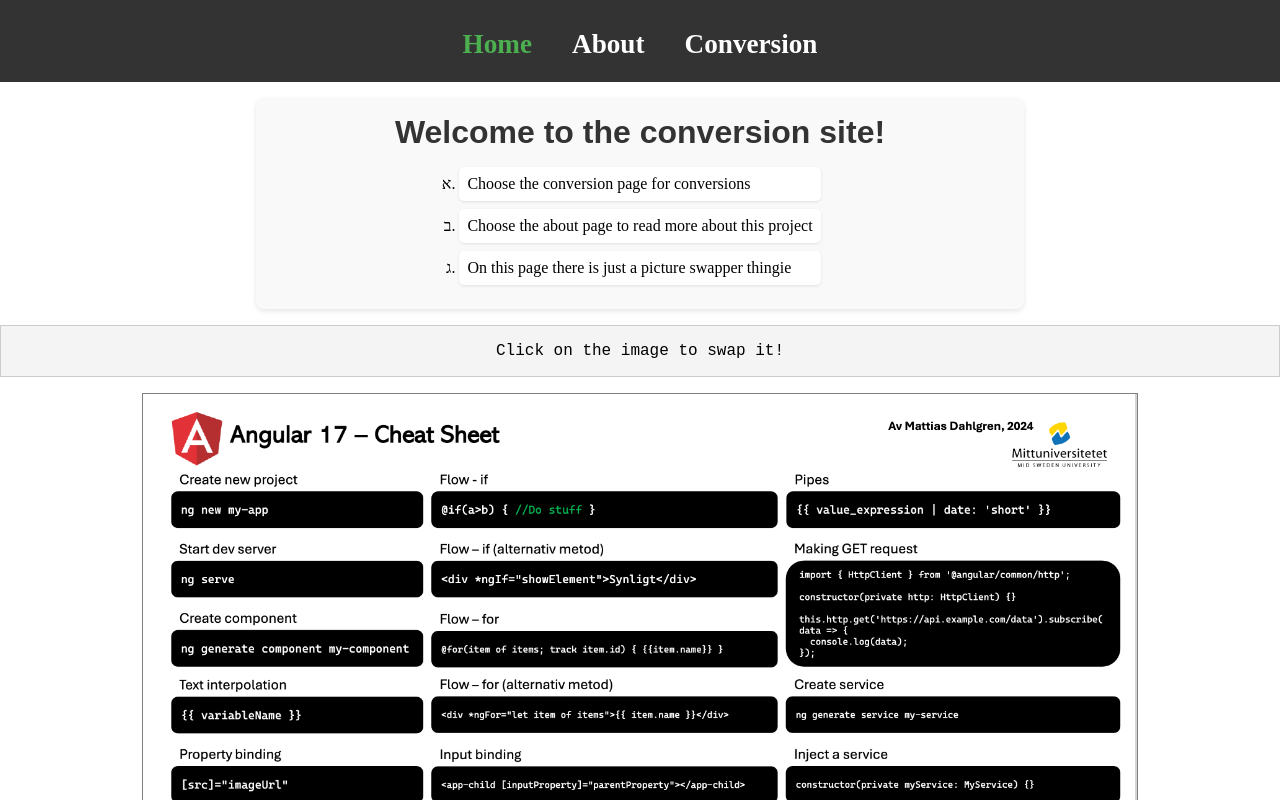
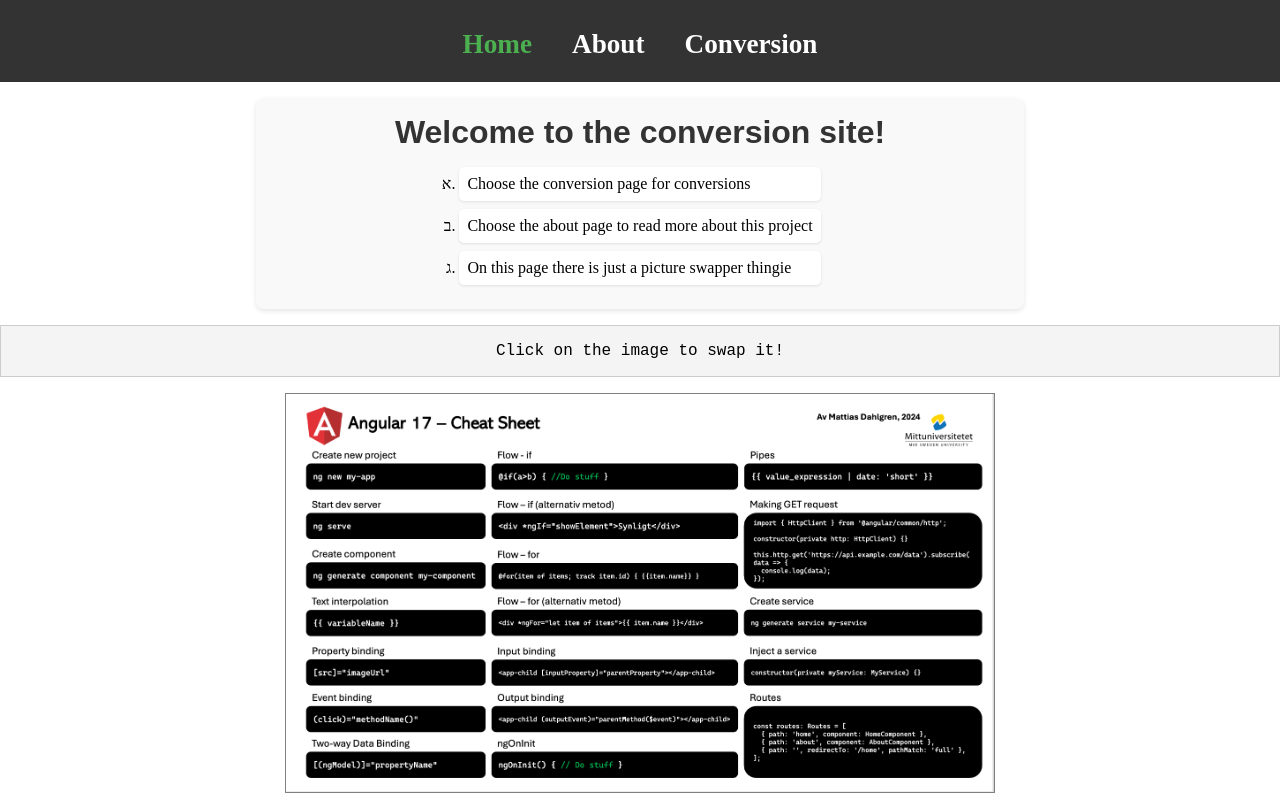
Before and after one commit to Fa-collab1/ts-angular-conversion-app, an Angular app: page /home in a window 1280 px wide. Shown: the top 800 px of the page. Built offline with nearby package versions, Linux system fonts and the light colour scheme.

Commit message:
layoutfix

```diff
--- a/src/app/picture-show/picture-show.component.scss
+++ b/src/app/picture-show/picture-show.component.scss
@@ -12,11 +12,15 @@
   }
 
   img {
-    max-height: 70vh;
+    max-height: 50vh;
     max-width: 100%;
     border: 1px solid gray;
     cursor: pointer;
-  }
+
+    @media (orientation: portrait) {
+        max-height: 70vh;
+    }
+}
 
   pre {
 @extend #image-container;
```
